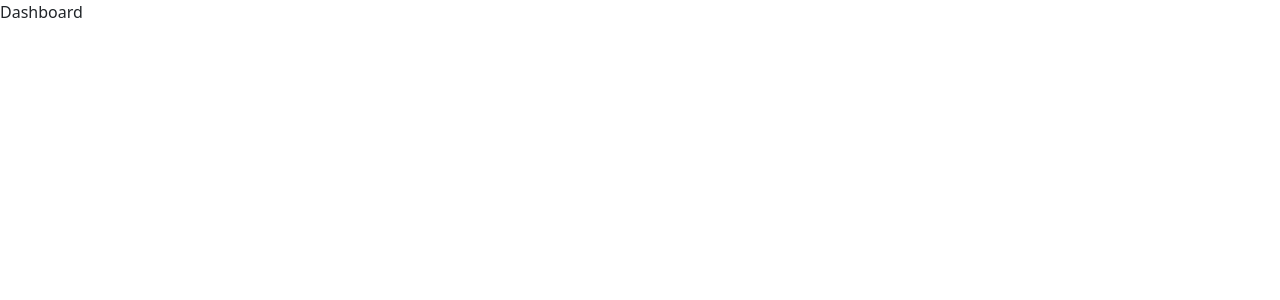
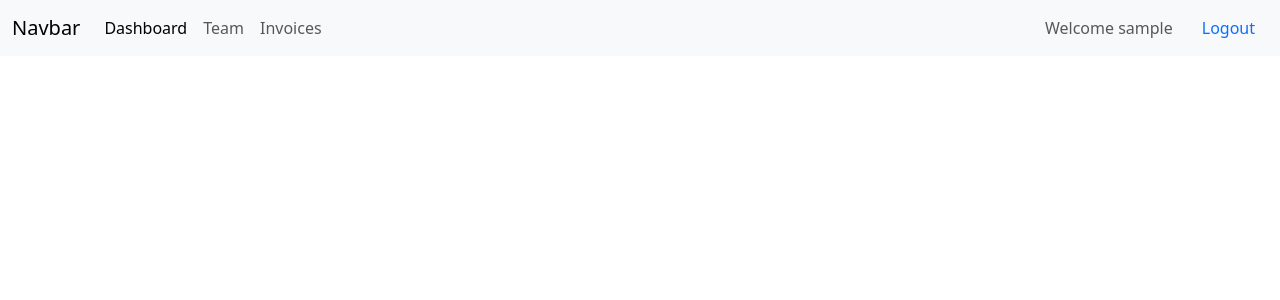
Before and after one commit to YlliM1/online_billing, a React (Vite) app in the folder client/: page /dashboard in a window 1280 px wide. Shown: the top 300 px of the page. Built offline with nearby package versions, Linux system fonts and the light colour scheme; sample sign-in values are in the browser's storage.

Commit message:
Login and Register Finished, Dashboard in Process

```diff
--- a/client/src/pages/Dashboard/Dashboard.jsx
+++ b/client/src/pages/Dashboard/Dashboard.jsx
@@ -1,11 +1,91 @@
-import React from 'react'
+import React, { useEffect, useState } from 'react';
+import { useNavigate } from 'react-router-dom';
 
 const Dashboard = () => {
+  const [userName, setUserName] = useState('');
+  const navigate = useNavigate();
+
+  useEffect(() => {
+    const storedName = sessionStorage.getItem('user_name');
+    const lastActivity = sessionStorage.getItem('last_activity');
+    const now = new Date().getTime();
+
+    if (storedName) {
+      if (lastActivity && now - lastActivity > 45 * 60 * 1000) {
+        alert("Session expired. Please log in again.");
+        handleLogout();
+      } else {
+        setUserName(storedName);
+        sessionStorage.setItem('last_activity', now);
+      }
+    } else {
+      navigate('/login');
+    }
+  }, [navigate]);
+
+  const handleLogout = async () => {
+    try {
+      const response = await fetch('http://localhost/online_billing/server/php/logout.php', {
+        method: 'POST',
+      });
+
+      const data = await response.json();
+
+      if (data.success) {
+        sessionStorage.clear();
+        navigate('/login');
+      } else {
+        alert("Logout failed. Please try again.");
+      }
+    } catch (error) {
+      console.error("Logout error:", error);
+      alert("An error occurred during logout.");
+    }
+  };
+
   return (
-    <div>
-      Dashboard
-    </div>
-  )
-}
+    <nav className="navbar navbar-expand-lg navbar-light bg-body-tertiary">
+      <div className="container-fluid">
+        <a className="navbar-brand" href="#">Navbar</a>
+        <button
+          data-mdb-collapse-init
+          className="navbar-toggler"
+          type="button"
+          data-mdb-target="#navbarText"
+          aria-controls="navbarText"
+          aria-expanded="false"
+          aria-label="Toggle navigation"
+        >
+          <i className="fas fa-bars"></i>
+        </button>
+        <div className="collapse navbar-collapse" id="navbarText">
+          <ul className="navbar-nav me-auto mb-2 mb-lg-0">
+            <li className="nav-item">
+              <a className="nav-link active" aria-current="page" href="#">Dashboard</a>
+            </li>
+            <li className="nav-item">
+              <a className="nav-link" href="#">Team</a>
+            </li>
+            <li className="nav-item">
+              <a className="nav-link" href="#">Invoices</a>
+            </li>
+          </ul>
+          <span className="navbar-text">
+            Welcome {userName ? userName : 'Guest'}
+          </span>
+          {userName && (
+            <button
+              className="btn btn-link"
+              style={{ textDecoration: 'none', marginLeft: '1rem' }}
+              onClick={handleLogout}
+            >
+              Logout
+            </button>
+          )}
+        </div>
+      </div>
+    </nav>
+  );
+};
 
-export default Dashboard
+export default Dashboard;
--- a/client/src/pages/Login/Login.css
+++ b/client/src/pages/Login/Login.css
@@ -15,6 +15,15 @@
     align-items: center;
     width: 100%;
 }
+
+.error-message {
+    color: red;
+    font-size: 0.8em;
+    margin-top: 5px;
+    margin-left: 5px;
+    font-weight: 500;
+  }
+
 
 .login-form {
     display: flex;
--- a/client/src/pages/Login/Login.jsx
+++ b/client/src/pages/Login/Login.jsx
@@ -5,14 +5,24 @@ import { Link, useNavigate } from 'react-router-dom';
 const Login = () => {
 const [email, setEmail] = useState('');
 const [password, setPassword] = useState('');
-  const [errorMessage, setErrorMessage] = useState('');
+const [emailError, setEmailError] = useState('');
+const [passwordError, setPasswordError] = useState('');
 const navigate = useNavigate();
 
 const handleLogin = async (e) => {
 e.preventDefault();
+setEmailError('');
+setPasswordError('');
+
+if (!email) {
+    setEmailError("Email is required.");
+}
+
+if (!password) {
+    setPasswordError("Password is required.");
+}
 
 if (!email || !password) {
-      setErrorMessage("Both email and password are required.");
     return;
 }
 
@@ -22,23 +32,28 @@ const Login = () => {
     headers: {
         'Content-Type': 'application/json',
     },
-        body: JSON.stringify({
-          email: email,
-          password: password,
-        }),
+    body: JSON.stringify({ email, password }),
     });
 
     const data = await response.json();
+    console.log(data);
 
     if (data.success) {
     sessionStorage.setItem('user_id', data.user_id);
+    sessionStorage.setItem('user_name', data.firstname);
     navigate('/dashboard');
     } else {
-        setErrorMessage(data.message);
+    if (data.message.toLowerCase().includes("email")) {
+        setEmailError(data.message);
+    } else if (data.message.toLowerCase().includes("password")) {
+        setPasswordError(data.message);
+    } else {
+        setPasswordError(data.message);
+    }
     }
 } catch (error) {
     console.error('Error:', error);
-      setErrorMessage("Something went wrong. Please try again!");
+    setPasswordError("Something went wrong. Please try again!");
 }
 };
 
@@ -51,25 +66,29 @@ const Login = () => {
 
         <label>
         <input
-              type="email" className="login-input" placeholder="Email"
+            type="email"
+            className="login-input"
+            placeholder="Email"
             value={email}
             onChange={(e) => setEmail(e.target.value)}
             required
         />
         <span>Email</span>
+        {emailError && <p className="error-message">{emailError}</p>}
         </label>
 
         <label>
         <input
-              type="password" className="login-input" placeholder="Password"
+            type="password"
+            className="login-input"
+            placeholder="Password"
             value={password}
             onChange={(e) => setPassword(e.target.value)}
             required
         />
         <span>Password</span>
+        {passwordError && <p className="error-message">{passwordError}</p>}
         </label>
-
-          {errorMessage && <p className="error-message">{errorMessage}</p>}
 
         <button type="submit" className="login-submit">Submit</button>
 
```
Also changed, not shown: 2 other files (tests, documents, lock files or other folders). Lines whose indentation alone changed are shown as unchanged.
